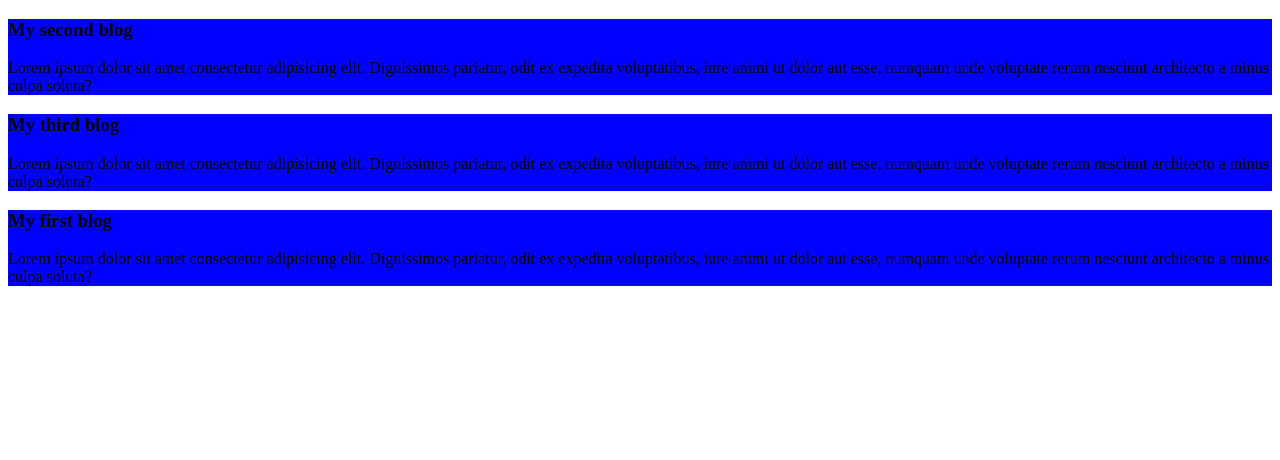
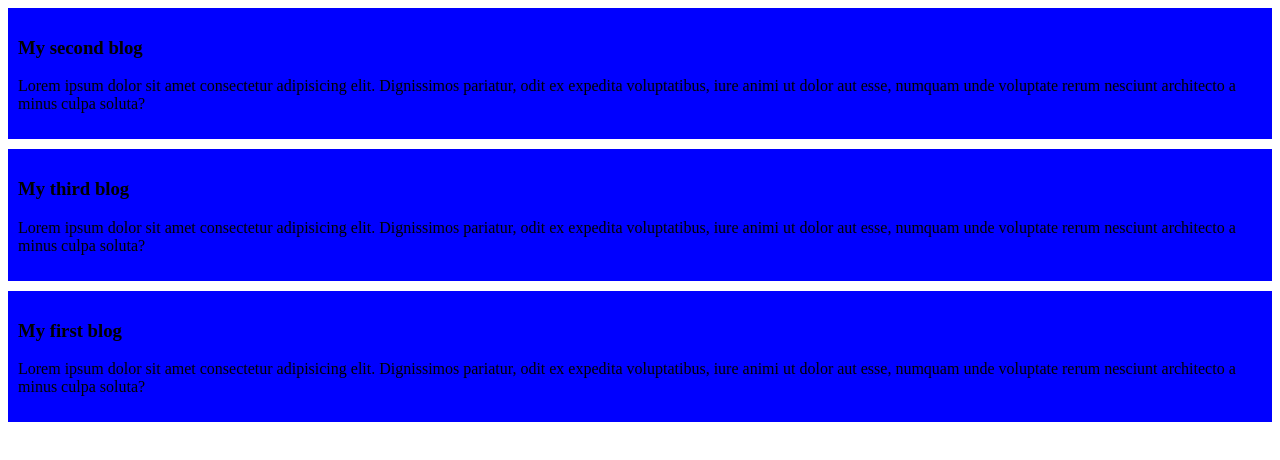
Before and after one commit to Insana343/My-simple-website, a plain HTML site: page index.html in a window 1280 px wide. Drawn offline with Linux system fonts and the light colour scheme.

```diff
--- a/style/blog.css
+++ b/style/blog.css
@@ -1,4 +1,5 @@
 div{
     background-color: blue;
-    padding: 10p;
+    padding: 10px;
+    margin-bottom: 10px;
 }
```
